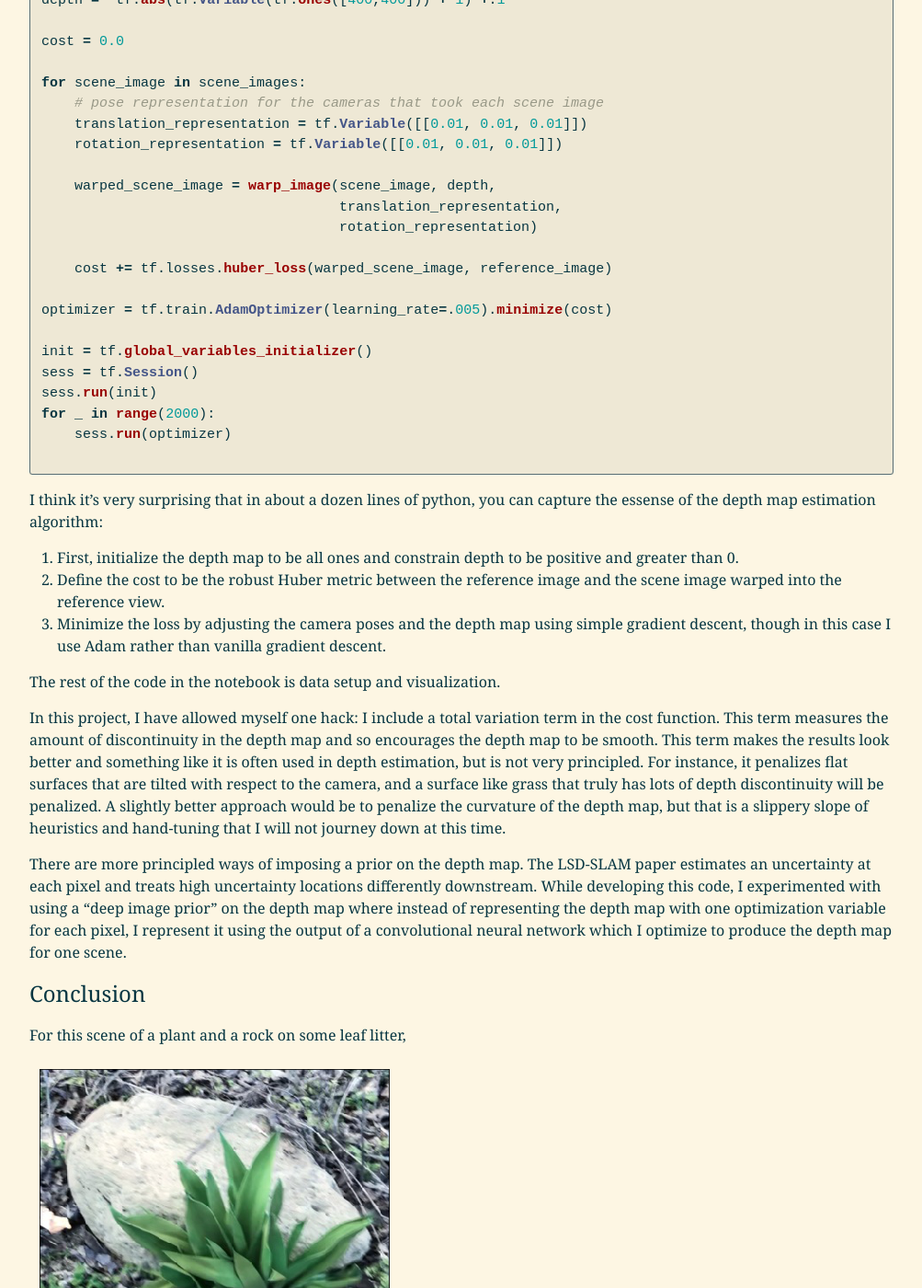
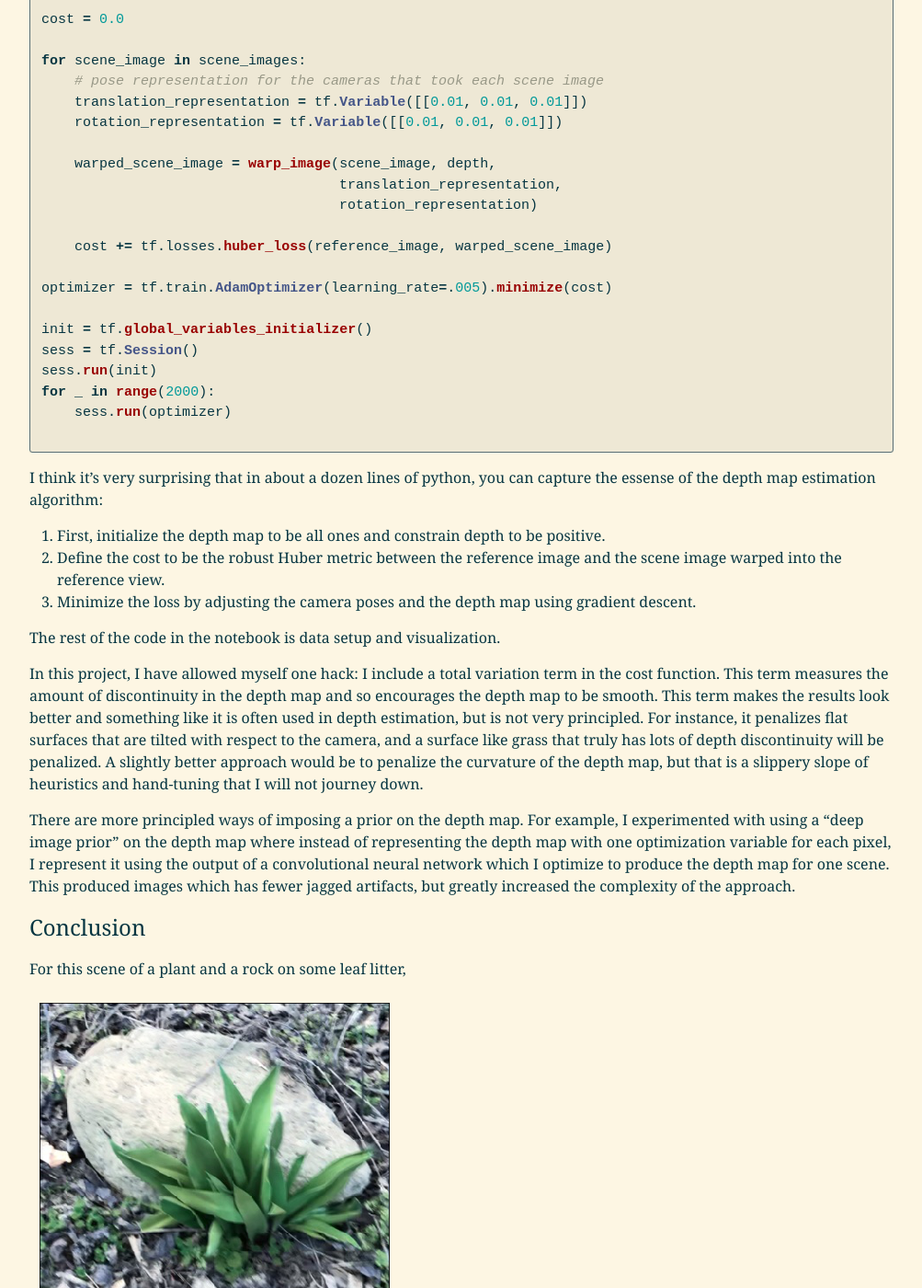
Before and after one commit to IJDykeman/ijdykeman.github.io, a Jekyll site: the page built from _posts/2019-04-10-simple-depth-from-motion.markdown, in a window 1280 px wide and 1400 px high, scrolled down 7044 px. Shown: the whole window at 92% size, without its empty margins (138-1141 px from the left). Built offline with Jekyll 4.4.1, drawn with Linux system fonts in a browser that asks for light colours; formulas are drawn with MathJax 3; some of the changed text lies outside the part shown.

Commit message:
Grammar and formatting fixes + some clarity improvements

```diff
--- a/_posts/2019-04-10-simple-depth-from-motion.markdown
+++ b/_posts/2019-04-10-simple-depth-from-motion.markdown
@@ -35,7 +35,7 @@
 
 ## Depth from RGB images
 
-In the absence of hardware for instantly producing RGB-D images, you can produce depth images by imaging the same scene from several perspectives and then reconstructing its 3D geometry.  This method here does not require knowledge of what exact position the different frames were taken from, which sets it apart from methods that assume you have a calibrated stereo pair of cameras.  As we will see, this method works with unknown camera poses on unknown scenes.
+In the absence of hardware for instantly producing RGB-D images, you can produce depth images by imaging the same scene from several perspectives and then reconstructing its 3D geometry.  This method does not require knowledge of what exact position the different frames were taken from, which sets it apart from methods that assume you have a calibrated stereo pair of cameras.  As we will see, this method works with unknown camera poses on unknown scenes.
 
 If we have a model of how the camera projects world points onto the camera place, and if we assume the scene is rigid, we can reason about what the scene’s 3D structure must be given that we saw a certain set of images.  For instance, in the images in the figure below, the green cylinder moves more in the image between frames than the blue cube does because it is closer to the camera.
 
@@ -46,7 +46,8 @@
 
 This algorithm takes as input a set of images like those in the scene above and designates one arbitrary image to be the “reference image.”  The algorithm outputs the distance from the reference camera plane to each point in the scene, along with the camera poses from which each photo was taken relative to the reference camera pose.
 
-The key to this algorithm is a warping operation that renders the scene from a given pose using given scene geometry.  If we have the correct scene geometry and camera poses, we can warp the other images into the view of the reference camera, and we should get images that look the same as the reference image.  We optimize the depth and pose estimates until we are able to reconstruct the reference image given the other images.
+The key to this algorithm is a warping operation that renders the scene from a given pose using given scene geometry.  If we have estimated the correct scene geometry and camera poses, we can warp the other images into the view of the reference camera, and we should get images that look the same as the reference image.  To produce depths maps, we optimize the depth and pose estimates until we are able to reconstruct the reference image given the other images.
+
 
 ![depth from motion graph]({{ site.url }}/assets/simple_depth/depth_from_motion_graph.svg)
 
@@ -67,8 +68,8 @@
 The formula for the warp given
 
 * $$p$$, a pixel location in the reference image
-* $$d$$, a function mapping pixel locations in the reference image to depths
-* $$\textbf{T}$$, a homogenous transformation matrix representing the transform from some camera's frame to that of the reference image.
+* $$d(p)$$, a function mapping a pixel location $$p$$ in the reference image to the depth value at that location
+* $$\textbf{T}$$, a homogenous transformation matrix representing the transform from some camera's frame to that of the reference image
 
 $$\text{warp}(p, d, \textbf{T}) = \textbf{T} \begin{bmatrix}
            p_x \\
@@ -96,10 +97,10 @@
 [My implementation can be found here.](https://github.com/IJDykeman/simple_depth_from_motion)
 
 That repo contains
-* An ipython notebook that generates a depth map using my approach.
-* A directory of images of the rock and plant scene.
-* tf_lie.py, which is a small utility for handling transformations in SE(3) in tensorflow.    This code is based on the equations in Ethan Eade’s document on Lie algebras and is meant to transparently handle any tensors where the last dimension represents SE(3) elements.
-* image_warping.py which implements the image warp above.
+* An ipython notebook that generates a depth map using my approach
+* A directory of images of the rock and plant scene
+* tf_lie.py, a utility for handling SE(3) transformations in tensorflow which handles tensors where the last dimension represents SE(3) elements
+* image_warping.py which implements the image warp described above
 
 
 The heart of the implementation is this snippet, which what is in the notebook, and here is pared down for clarity, ommitting some casting and other cruft.
@@ -118,7 +119,7 @@
                                     translation_representation,
                                     rotation_representation)
 
-    cost += tf.losses.huber_loss(warped_scene_image, reference_image)
+    cost += tf.losses.huber_loss(reference_image, warped_scene_image)
 
 optimizer = tf.train.AdamOptimizer(learning_rate=.005).minimize(cost)
 
@@ -132,15 +133,15 @@
 
 I think it's very surprising that in about a dozen lines of python, you can capture the essense of the depth map estimation algorithm:
 
-1. First, initialize the depth map to be all ones and constrain depth to be positive and greater than 0.
+1. First, initialize the depth map to be all ones and constrain depth to be positive.
 2. Define the cost to be the robust Huber metric between the reference image and the scene image warped into the reference view.
-3. Minimize the loss by adjusting the camera poses and the depth map using simple gradient descent, though in this case I use Adam rather than vanilla gradient descent.
+3. Minimize the loss by adjusting the camera poses and the depth map using gradient descent.
 
 The rest of the code in the notebook is data setup and visualization.
 
-In this project, I have allowed myself one hack: I include a total variation term in the cost function.  This term measures the amount of discontinuity in the depth map and so encourages the depth map to be smooth.  This term makes the results look better and something like it is often used in depth estimation, but is not very principled.  For instance, it penalizes flat surfaces that are tilted with respect to the camera, and a surface like grass that truly has lots of depth discontinuity will be penalized.  A slightly better approach would be to penalize the curvature of the depth map, but that is a slippery slope of heuristics and hand-tuning that I will not journey down at this time.
+In this project, I have allowed myself one hack: I include a total variation term in the cost function.  This term measures the amount of discontinuity in the depth map and so encourages the depth map to be smooth.  This term makes the results look better and something like it is often used in depth estimation, but is not very principled.  For instance, it penalizes flat surfaces that are tilted with respect to the camera, and a surface like grass that truly has lots of depth discontinuity will be penalized.  A slightly better approach would be to penalize the curvature of the depth map, but that is a slippery slope of heuristics and hand-tuning that I will not journey down.
 
-There are more principled ways of imposing a prior on the depth map.  The LSD-SLAM paper estimates an uncertainty at each pixel and treats high uncertainty locations differently downstream.  While developing this code, I experimented with using a “deep image prior” on the depth map where instead of representing the depth map with one optimization variable for each pixel, I represent it using the output of a convolutional neural network which I optimize to produce the depth map for one scene.
+There are more principled ways of imposing a prior on the depth map.  For example,  I experimented with using a “deep image prior” on the depth map where instead of representing the depth map with one optimization variable for each pixel, I represent it using the output of a convolutional neural network which I optimize to produce the depth map for one scene.  This produced images which has fewer jagged artifacts, but greatly increased the complexity of the approach.
 
 # Conclusion
 
```
Also changed, not shown: other parts of _posts/2019-04-10-simple-depth-from-motion.markdown (+4 -4 lines).
